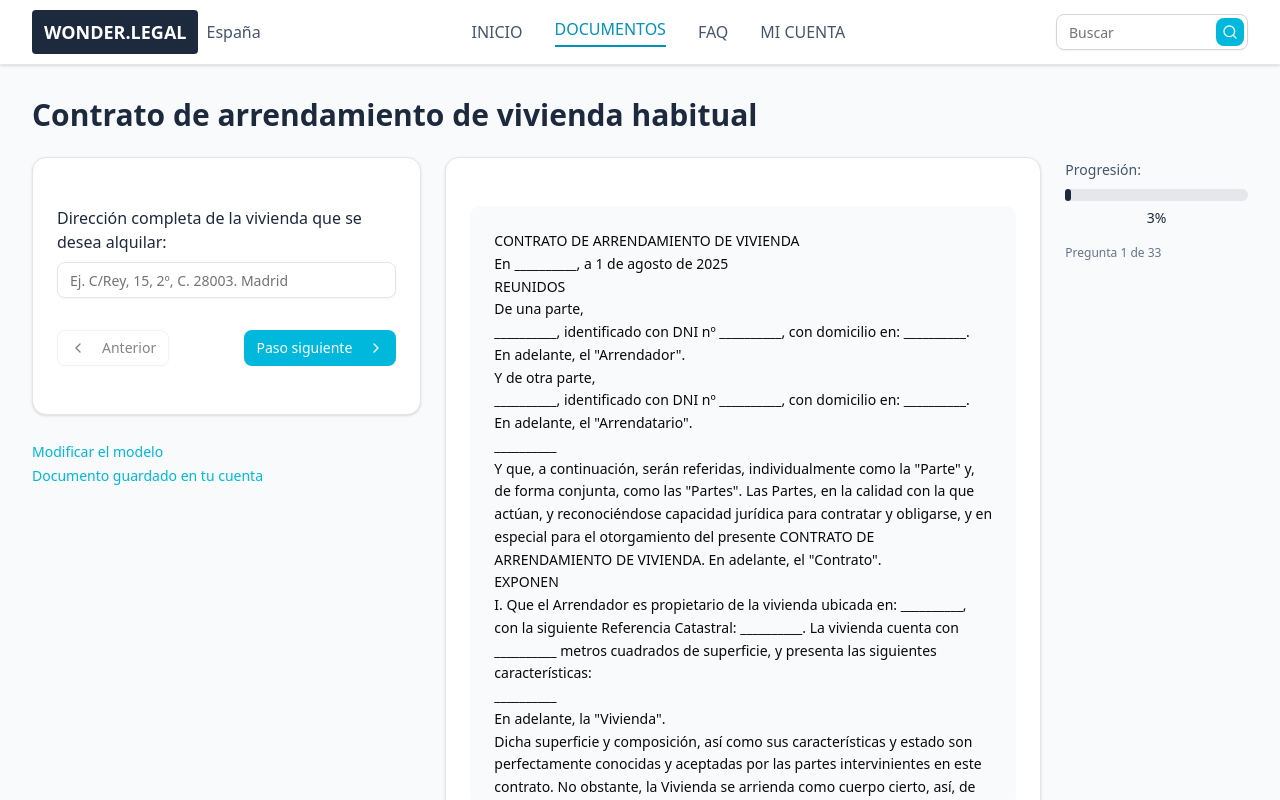
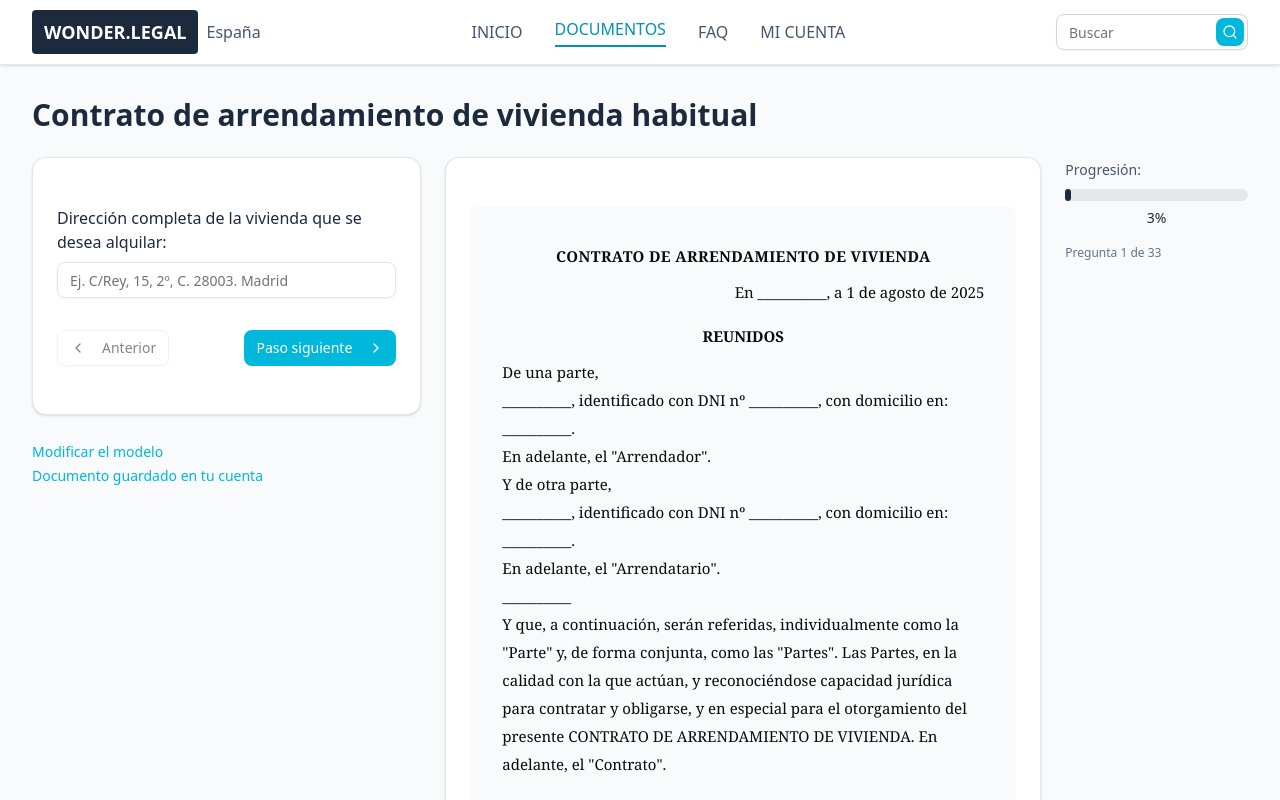
Before and after one commit to Fabrizzioxc/Wonder-Clon, a Next.js app: page /documentos/arrendamiento/contrato-arrendamiento-vivienda-habitual in a window 1280 px wide. Shown: the top 800 px of the page. Built offline with nearby package versions, Linux system fonts and the light colour scheme.

Commit message:
feat: aplicar template con directivas [[TITLE]]/[[RIGHT]]/[[CENTER]]/[[CLAUSE]] y tipografía serif; mejorar encabezados y alineaciones

```diff
--- a/src/features/lease-preview/ui/ContractPreview.tsx
+++ b/src/features/lease-preview/ui/ContractPreview.tsx
@@ -1,3 +1,4 @@
+// src/features/lease-preview/ui/ContractPreview.tsx
 "use client"
 
 import React, { useEffect, useMemo, useRef } from "react"
@@ -96,13 +97,21 @@ function getAnchorKey(currentFieldId: string) {
   return SCROLL_ANCHORS[currentFieldId] || currentFieldId
 }
 
-// --------------- Template ---------------
+/* ============================================================
+   1) TEMPLATE con directivas de estilo por línea
+   - [[TITLE]]   → título centrado, bold, uppercase
+   - [[RIGHT]]   → alineado a la derecha
+   - [[CENTER]]  → centrado, bold, uppercase
+   - [[CLAUSE]]  → encabezado de cláusula (mt + bold + uppercase)
+   Estas directivas sólo afectan al estilo de la línea, el texto sigue
+   renderizándose con tokens {{...}} como antes.
+   ============================================================ */
 function getContractTemplate(): string {
-  return `CONTRATO DE ARRENDAMIENTO DE VIVIENDA
+  return `[[TITLE]]CONTRATO DE ARRENDAMIENTO DE VIVIENDA
 
-En {{contractLocation}}, a {{contractDate}}
+[[RIGHT]]En {{contractLocation}}, a {{contractDate}}
 
-REUNIDOS
+[[CENTER]]REUNIDOS
 
 De una parte,
 {{BLOQUE_PARTE_ARRENDADOR}}
@@ -113,7 +122,7 @@ Y de otra parte,
 
 Y que, a continuación, serán referidas, individualmente como la "Parte" y, de forma conjunta, como las "Partes". Las Partes, en la calidad con la que actúan, y reconociéndose capacidad jurídica para contratar y obligarse, y en especial para el otorgamiento del presente CONTRATO DE ARRENDAMIENTO DE VIVIENDA. En adelante, el "Contrato".
 
-EXPONEN
+[[CENTER]]EXPONEN
 
 I. Que el Arrendador es propietario de la vivienda ubicada en: {{propertyAddress}}, con la siguiente Referencia Catastral: {{propertyReference}}. La vivienda cuenta con {{propertySize}} metros cuadrados de superficie, y presenta las siguientes características:
 
@@ -127,9 +136,9 @@ II. Que el Arrendador ha exhibido una copia del Certificado de Eficiencia Energ
 
 III. Que el Arrendatario desea arrendar la Vivienda para su uso personal de vivienda habitual, y el Arrendador está interesado en arrendársela, así convienen pactar, de forma expresa y detallada, la oferta y aceptación en arrendamiento de la misma, acordando expresamente otorgar el presente contrato de arrendamiento de vivienda que se rige por las siguientes
 
-CLÁUSULAS
+[[CENTER]]CLÁUSULAS
 
-PRIMERA. OBJETO
+[[CLAUSE]]PRIMERA. OBJETO
 
 El presente Contrato tiene por objeto la constitución y regulación del arrendamiento de la Vivienda entre el Arrendador y los Arrendatarios, de acuerdo con las condiciones pactadas en este Contrato.
 
@@ -137,11 +146,11 @@ El/Los Arrendatario(s) utilizará(n) la Vivienda exclusivamente como vivienda ha
 
 La Vivienda se pondrá a disposición del/los Arrendatario(s) con la entrega de llaves, recibiendo la Vivienda en un estado adecuado al fin al que se destina y con conocimiento previo de las características de la misma, especialmente su estado de uso y conservación.
 
-SEGUNDA. DURACIÓN Y PRÓRROGAS
+[[CLAUSE]]SEGUNDA. DURACIÓN Y PRÓRROGAS
 
 El arrendamiento se pacta por el plazo siguiente: {{contractDuration}}, a contar desde el siguiente día: {{availabilityDate}}.
 
-TERCERA. LA RENTA Y SU ACTUALIZACIÓN
+[[CLAUSE]]TERCERA. LA RENTA Y SU ACTUALIZACIÓN
 
 La renta pactada por las Partes es de {{monthlyRent}} mensuales que el/los Arrendatario(s) pagará(n) al Arrendador cada mes, anticipadamente.
 
@@ -151,27 +160,27 @@ Entidad bancaria: {{bankName}}
 IBAN identificador de la cuenta: {{bankIban}}
 Titular de la cuenta: {{accountHolder}}
 
-CUARTA. GASTOS Y SUMINISTROS
+[[CLAUSE]]CUARTA. GASTOS GENERALES (SERVICIOS Y SUMINISTROS DE LA VIVIENDA)
 
 {{BLOQUE_SUMINISTROS}}
 
-CUARTA BIS. MOBILIARIO E INVENTARIO
+[[CLAUSE]]CUARTA BIS. MOBILIARIO E INVENTARIO
 
 {{CLAUSULA_MOBILIARIO}}
 
-QUINTA. MASCOTAS
+[[CLAUSE]]QUINTA. MASCOTAS
 
 {{BLOQUE_MASCOTAS}}
 
-SEXTA. DEPÓSITO ADICIONAL
+[[CLAUSE]]SEXTA. DEPÓSITO ADICIONAL
 
 {{BLOQUE_DEPOSITO_ADICIONAL}}
 
-SÉPTIMA. AVALISTAS / FIADORES
+[[CLAUSE]]SÉPTIMA. AVALISTAS / FIADORES
 
 {{BLOQUE_AVALISTAS}}
 
-OCTAVA. PLURALIDAD DE ARRENDATARIOS Y SOLIDARIDAD
+[[CLAUSE]]OCTAVA. PLURALIDAD DE ARRENDATARIOS Y SOLIDARIDAD
 
 {{CLAUSULA_SOLIDARIDAD}}`
 }
@@ -331,6 +340,36 @@ interface ContractPreviewProps {
   currentFieldId: keyof ContractData
 }
 
+/* ============================================================
+   2) Parser de directivas por línea → clases Tailwind
+   ============================================================ */
+function parseLineDirectives(raw: string) {
+  let text = raw
+  const classes: string[] = []
+
+  if (text.startsWith("[[TITLE]]")) {
+    text = text.replace("[[TITLE]]", "")
+    classes.push(
+      "text-center", "font-bold", "uppercase", "tracking-wide",
+      "text-[15px]", "mt-1", "mb-2"
+    )
+  }
+  if (text.startsWith("[[RIGHT]]")) {
+    text = text.replace("[[RIGHT]]", "")
+    classes.push("text-right")
+  }
+  if (text.startsWith("[[CENTER]]")) {
+    text = text.replace("[[CENTER]]", "")
+    classes.push("text-center", "font-bold", "uppercase", "mt-4", "mb-2")
+  }
+  if (text.startsWith("[[CLAUSE]]")) {
+    text = text.replace("[[CLAUSE]]", "")
+    classes.push("mt-6", "mb-1", "font-bold", "uppercase")
+  }
+
+  return { text, className: classes.join(" ") }
+}
+
 // ------------- Component -------------
 export function ContractPreview({ contractData, currentFieldId }: ContractPreviewProps) {
   const previewRef = useRef<HTMLDivElement>(null)
@@ -358,26 +397,24 @@ export function ContractPreview({ contractData, currentFieldId }: ContractPrevie
   const template = useMemo(() => getContractTemplate(), [])
 
   // Ancla para scroll/resaltado
-  const anchorKey = useMemo(
-    () => getAnchorKey(String(currentFieldId)),
-    [currentFieldId]
-  )
+  const anchorKey = useMemo(() => getAnchorKey(String(currentFieldId)), [currentFieldId])
 
-  // Render 1-pass con placeholders
+  // Render 1-pass con placeholders y directivas
   const processed = useMemo(() => {
     const lines = template.split("\n")
     let globalFieldCounter = 0
 
     return (
       <div>
-        {lines.map((line, lineIndex) => {
+        {lines.map((rawLine, lineIndex) => {
+          const { text: line, className } = parseLineDirectives(rawLine)
           const elements: React.ReactElement[] = []
           let lastIndex = 0
           const placeholderRegex = /\{\{(\w+)\}\}/g
           let match: RegExpExecArray | null
 
           while ((match = placeholderRegex.exec(line)) !== null) {
-            const key = match[1] // string
+            const key = match[1]
             const placeholder = match[0]
             const start = match.index
             const end = start + placeholder.length
@@ -408,7 +445,11 @@ export function ContractPreview({ contractData, currentFieldId }: ContractPrevie
             elements.push(<span key={`t-${lineIndex}-${lastIndex}`}>{line.slice(lastIndex)}</span>)
           }
 
-          return <div key={`line-${lineIndex}`}>{elements.length ? elements : line}</div>
+          return (
+            <div key={`line-${lineIndex}`} className={className}>
+              {elements.length ? elements : line}
+            </div>
+          )
         })}
       </div>
     )
@@ -433,7 +474,7 @@ export function ContractPreview({ contractData, currentFieldId }: ContractPrevie
   return (
     <div
       ref={previewRef}
-      className="bg-gray-50 rounded-lg p-6 text-sm leading-relaxed font-mono select-none max-h-[600px] overflow-y-auto"
+      className="bg-gray-50 rounded-lg p-8 text-[15px] leading-7 font-serif select-none max-h-[600px] overflow-y-auto"
       style={{ userSelect: "none" }}
     >
       <div className="whitespace-pre-line">{processed}</div>
```
